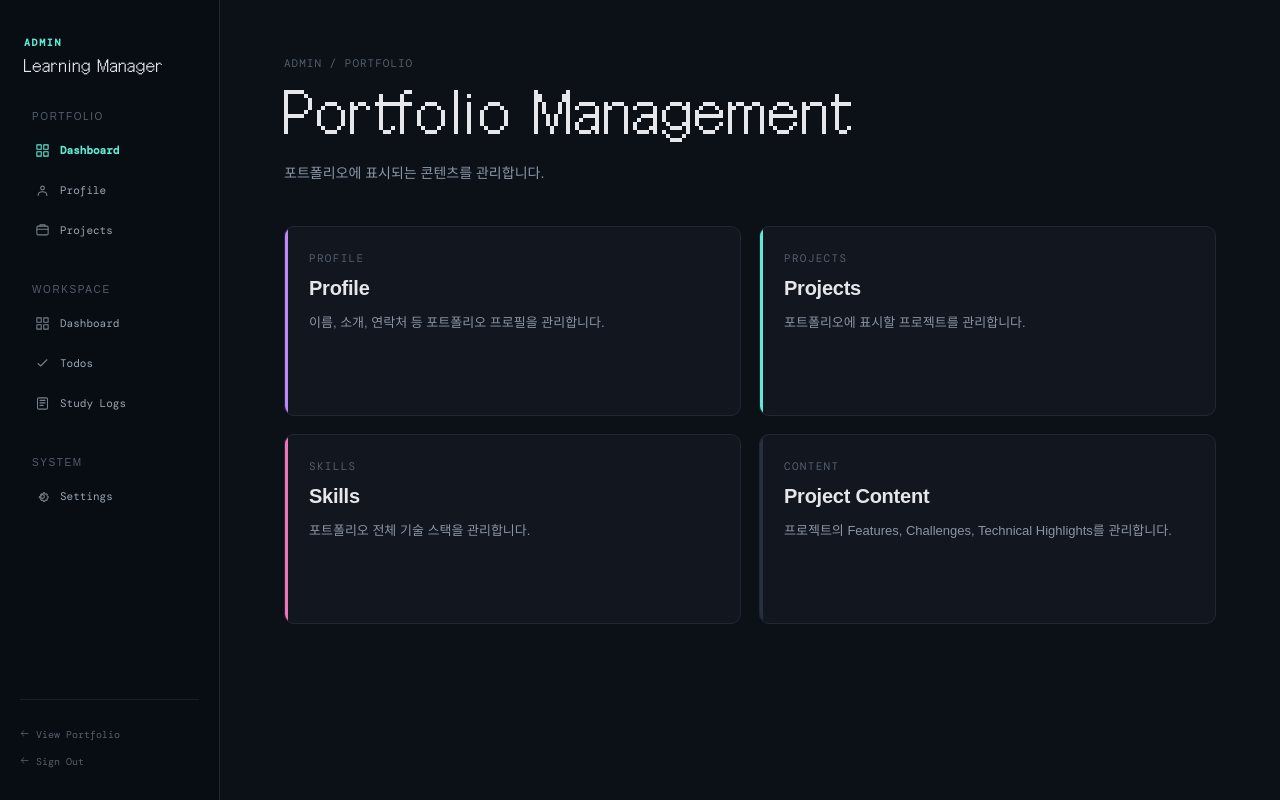
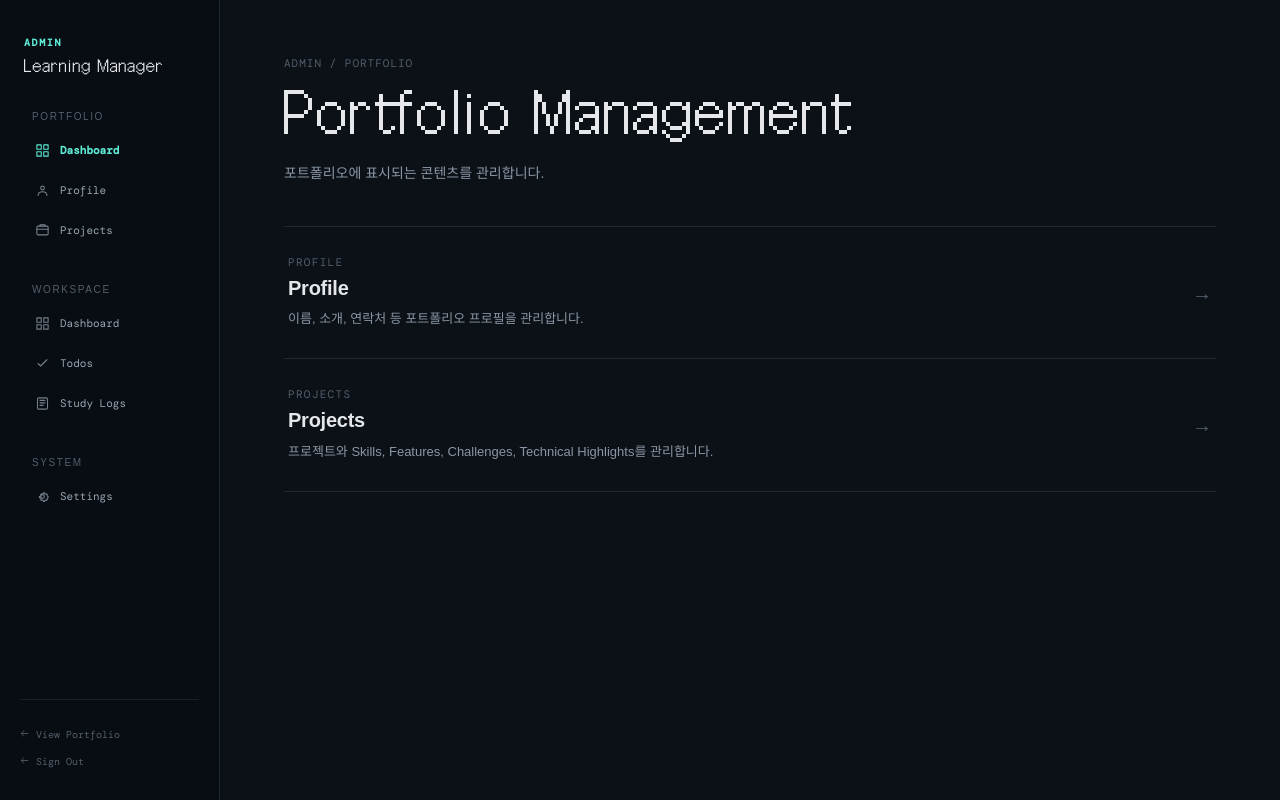
Before and after one commit to jineey030/my-portfolio, a React (Vite) app in the folder frontend/: page /admin/portfolio in a window 1280 px wide. Built offline with nearby package versions, Linux system fonts and the light colour scheme; no server answers; sample sign-in values are in the browser's storage; a web font is replaced by a local one.

Commit message:
Enhance PortfolioDashboard with navigation buttons
Refactor PortfolioDashboard to use buttons for navigation and update section structure.

```diff
--- a/frontend/src/pages/admin/portfolio/PortfolioDashboard.tsx
+++ b/frontend/src/pages/admin/portfolio/PortfolioDashboard.tsx
@@ -1,4 +1,8 @@
+import { useNavigate } from 'react-router';
+
 function PortfolioDashboard() {
+  const navigate = useNavigate();
+
   return (
     <main className="admin-page">
       <header className="admin-page-header">
@@ -13,9 +17,17 @@ function PortfolioDashboard() {
         </p>
       </header>
 
-      <section className="admin-dashboard-grid">
-        <div className="admin-dashboard-card">
-          <p className="admin-dashboard-card-label">
+      <section className="admin-management-list">
+
+        <button
+          type="button"
+          className="admin-management-item"
+          onClick={() =>
+            navigate('/admin/portfolio/profile')
+          }
+        >
+          <div className="admin-management-content">
+            <p className="admin-management-label">
               PROFILE
             </p>
 
@@ -26,41 +38,36 @@ function PortfolioDashboard() {
             </p>
           </div>
 
-        <div className="admin-dashboard-card">
-          <p className="admin-dashboard-card-label">
+          <span className="admin-management-arrow">
+            →
+          </span>
+        </button>
+
+        <button
+          type="button"
+          className="admin-management-item"
+          onClick={() =>
+            navigate('/admin/portfolio/projects')
+          }
+        >
+          <div className="admin-management-content">
+            <p className="admin-management-label">
               PROJECTS
             </p>
 
             <h2>Projects</h2>
 
             <p>
-            포트폴리오에 표시할 프로젝트를 관리합니다.
+              프로젝트와 Skills, Features, Challenges,
+              Technical Highlights를 관리합니다.
             </p>
           </div>
 
-        <div className="admin-dashboard-card">
-          <p className="admin-dashboard-card-label">
-            SKILLS
-          </p>
+          <span className="admin-management-arrow">
+            →
+          </span>
+        </button>
 
-          <h2>Skills</h2>
-
-          <p>
-            포트폴리오 전체 기술 스택을 관리합니다.
-          </p>
-        </div>
-
-        <div className="admin-dashboard-card">
-          <p className="admin-dashboard-card-label">
-            CONTENT
-          </p>
-
-          <h2>Project Content</h2>
-
-          <p>
-            프로젝트의 Features, Challenges, Technical Highlights를 관리합니다.
-          </p>
-        </div>
       </section>
     </main>
   );
```
Lines whose indentation alone changed are shown as unchanged.
